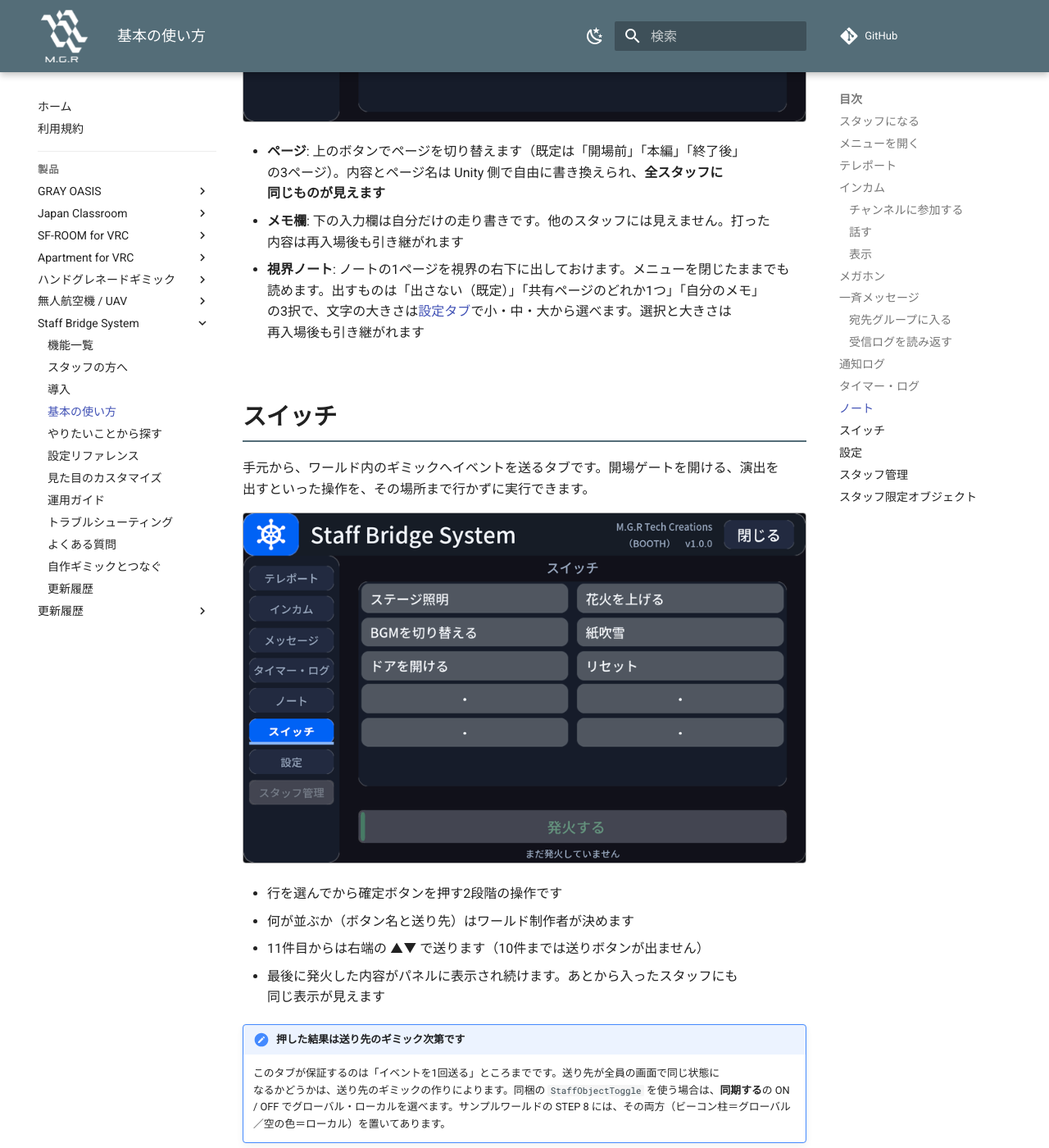
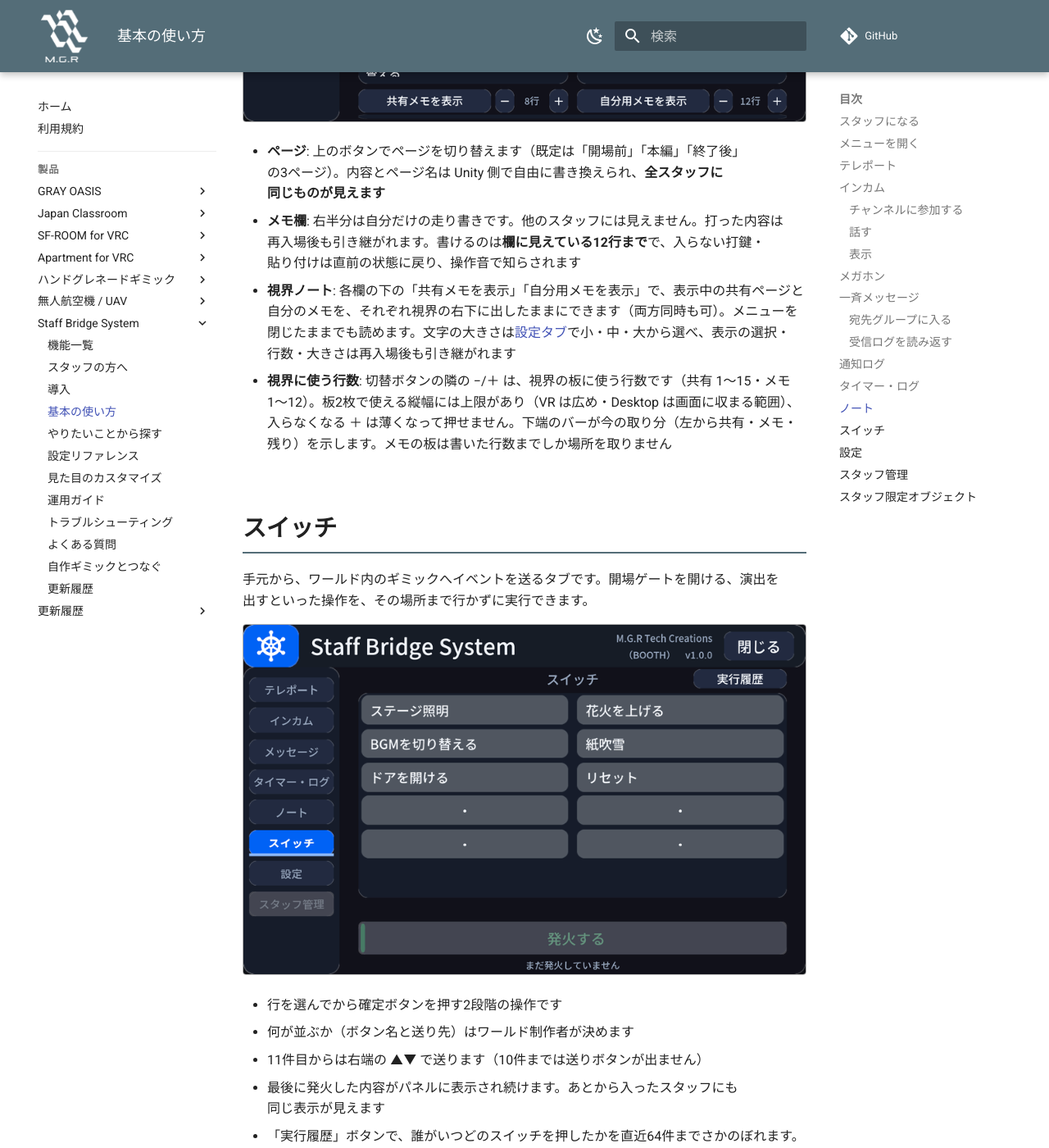
Before and after one commit to MAGURO-git/ProductArchive, an MkDocs documentation site: the page built from docs/staff-bridge-system/usage.md, in a window 1280 px wide and 1400 px high, scrolled down 10998 px. Shown: the whole window at 82% size. Built offline with MkDocs 1.6.1 and Material for MkDocs 9.7.7, drawn with Linux system fonts in a browser that asks for light colours; comment, search, counter and statistics services are not loaded; some of the changed text lies outside the part shown.

Commit message:
ノートタブとスイッチの説明を実装に合わせる
- ノート: 共有/自分用の50/50・メモ12行上限・視界の行数と予算バーの説明へ差し替え（旧「3択」を廃止）
- スイッチ: 実行履歴（直近64件・全スタッフ共通）を追記
- reference: ノート本文の1ページ256字上限
- 画像3枚を最新UIに更新

Co-Authored-By: Claude Opus 5 (1M context) <noreply@anthropic.com>

```diff
--- a/docs/staff-bridge-system/usage.md
+++ b/docs/staff-bridge-system/usage.md
@@ -204,8 +204,9 @@ VR ジェスチャーの位置は耳・肩・胸元から選べます。判定
 ![SBSメニュー（ノートタブ）](images/menu-note.png)
 
 - **ページ**: 上のボタンでページを切り替えます（既定は「開場前」「本編」「終了後」の3ページ）。内容とページ名は Unity 側で自由に書き換えられ、**全スタッフに同じものが見えます**
-- **メモ欄**: 下の入力欄は自分だけの走り書きです。他のスタッフには見えません。打った内容は再入場後も引き継がれます
-- **視界ノート**: ノートの1ページを視界の右下に出しておけます。メニューを閉じたままでも読めます。出すものは「出さない（既定）」「共有ページのどれか1つ」「自分のメモ」の3択で、文字の大きさは[設定タブ](#settings)で小・中・大から選べます。選択と大きさは再入場後も引き継がれます
+- **メモ欄**: 右半分は自分だけの走り書きです。他のスタッフには見えません。打った内容は再入場後も引き継がれます。書けるのは**欄に見えている12行まで**で、入らない打鍵・貼り付けは直前の状態に戻り、操作音で知らされます
+- **視界ノート**: 各欄の下の「共有メモを表示」「自分用メモを表示」で、表示中の共有ページと自分のメモを、それぞれ視界の右下に出したままにできます（両方同時も可）。メニューを閉じたままでも読めます。文字の大きさは[設定タブ](#settings)で小・中・大から選べ、表示の選択・行数・大きさは再入場後も引き継がれます
+- **視界に使う行数**: 切替ボタンの隣の −/＋ は、視界の板に使う行数です（共有 1〜15・メモ 1〜12）。板2枚で使える縦幅には上限があり（VR は広め・Desktop は画面に収まる範囲）、入らなくなる ＋ は薄くなって押せません。下端のバーが今の取り分（左から共有・メモ・残り）を示します。メモの板は書いた行数までしか場所を取りません
 
 ## スイッチ { #switch }
 
@@ -217,6 +218,7 @@ VR ジェスチャーの位置は耳・肩・胸元から選べます。判定
 - 何が並ぶか（ボタン名と送り先）はワールド制作者が決めます
 - 11件目からは右端の ▲▼ で送ります（10件までは送りボタンが出ません）
 - 最後に発火した内容がパネルに表示され続けます。あとから入ったスタッフにも同じ表示が見えます
+- 「実行履歴」ボタンで、誰がいつどのスイッチを押したかを直近64件までさかのぼれます。履歴も全スタッフ共通で、あとから入った人にもそれまでの分が見えます
 
 !!! note "押した結果は送り先のギミック次第です"
     このタブが保証するのは「イベントを1回送る」ところまでです。送り先が全員の画面で同じ状態になるかどうかは、送り先のギミックの作りによります。同梱の `StaffObjectToggle` を使う場合は、**同期する**の ON / OFF でグローバル・ローカルを選べます。サンプルワールドの STEP 8 には、その両方（ビーコン柱＝グローバル／空の色＝ローカル）を置いてあります。
```
Also changed, not shown: docs/staff-bridge-system/changelog.md (+1 -1 lines), docs/staff-bridge-system/features.md (+2 -2 lines), docs/staff-bridge-system/for-staff.md (+4 -2 lines), docs/staff-bridge-system/reference.md (+2 -2 lines), docs/staff-bridge-system/images/menu-note.png, docs/staff-bridge-system/images/menu-switch.png, docs/staff-bridge-system/images/menu-teleport.png.
